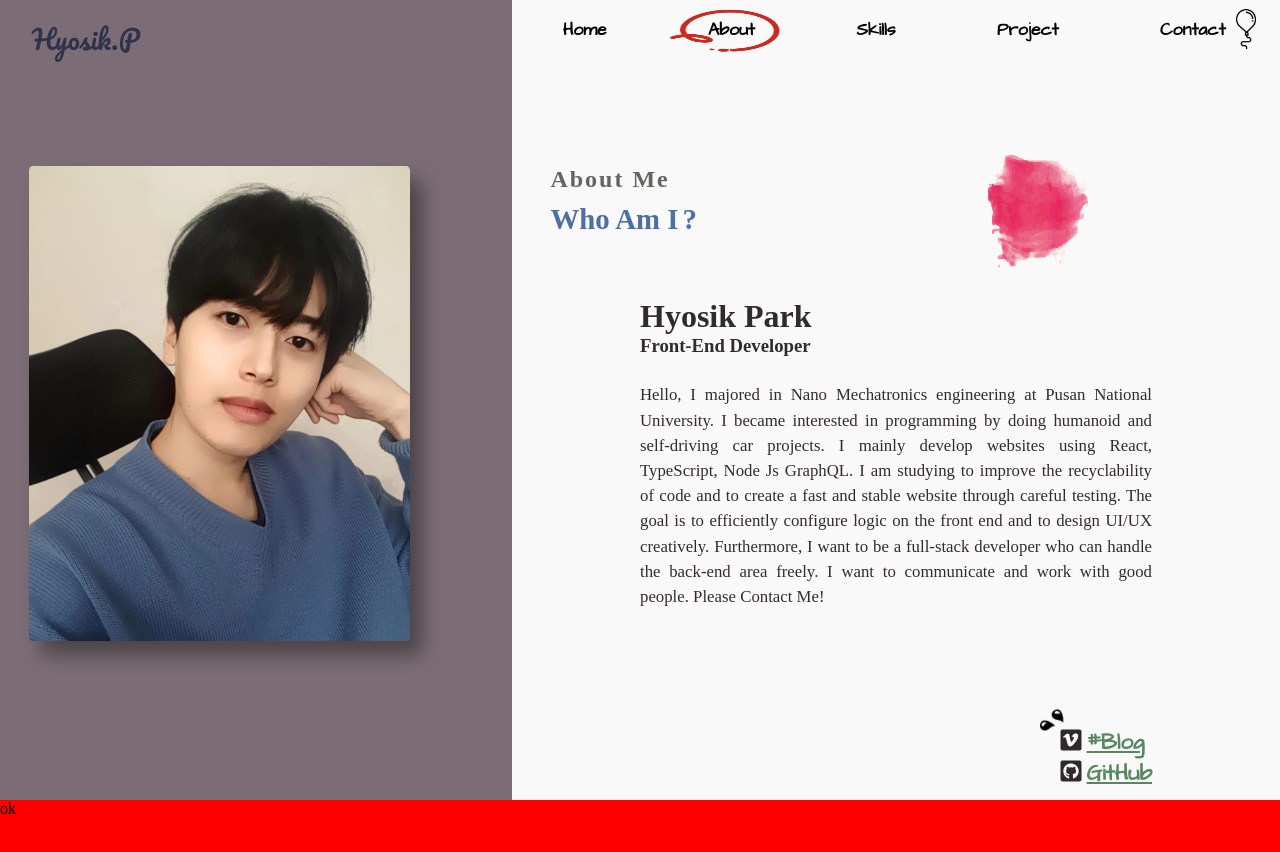
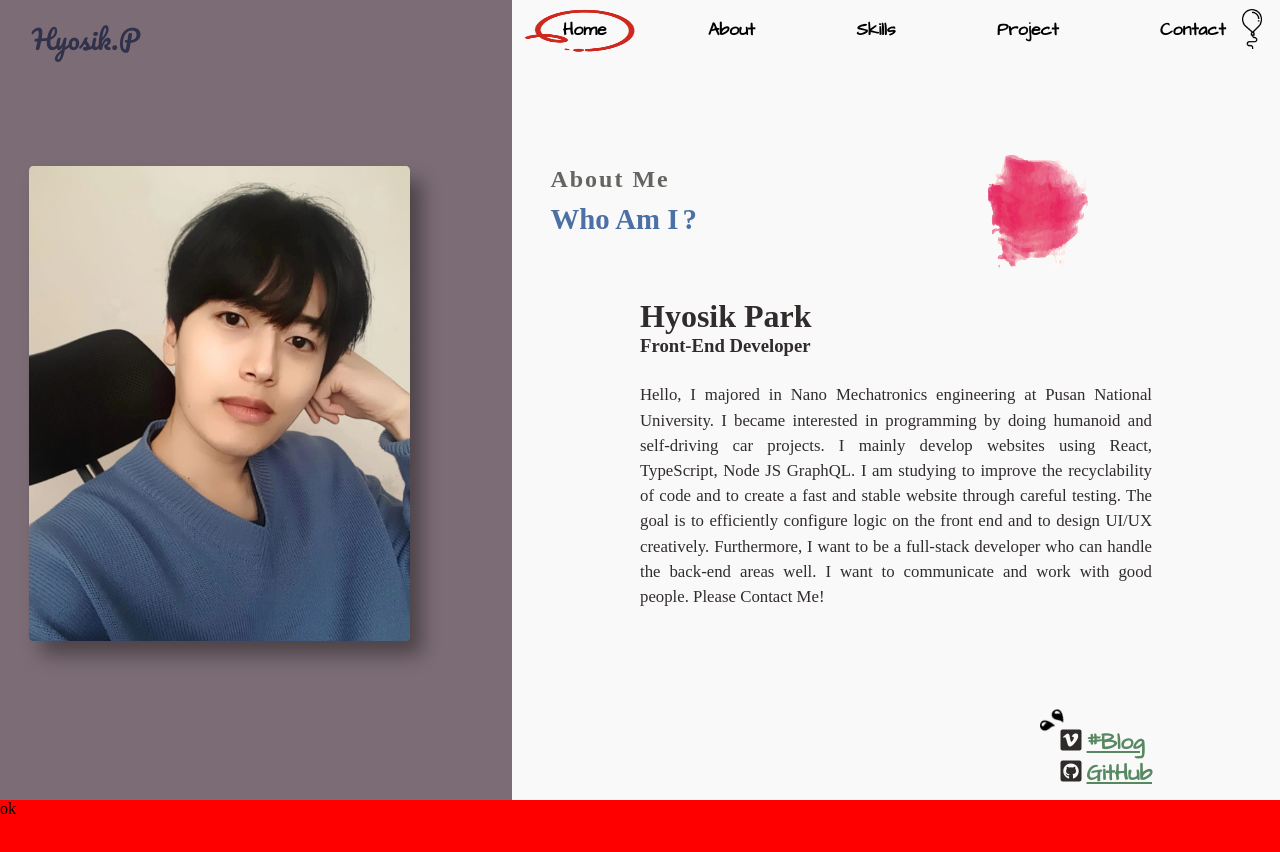
Before and after one commit to HyosikPark/Hyosik, a React (Create React App) app: page / in a window 1280 px wide. Both pictures are taken after a click on the item "Home". Shown: the top 852 px of the page. Built offline with nearby package versions, Linux system fonts and the light colour scheme.

Commit message:
'end-about'

```diff
--- a/src/components/NavBar.scss
+++ b/src/components/NavBar.scss
@@ -39,7 +39,15 @@
     height: 60px;
     display: flex;
     justify-content: flex-end;
-
+    .balloon {
+      position: absolute;
+      width: 40px;
+      height: 40px;
+      top: 15%;
+      right: 1%;
+      opacity: 1;
+      cursor: default;
+    }
     @include tablet {
       display: none;
     }
@@ -67,6 +75,7 @@
       align-items: center;
       margin: 0;
       width: 100%;
+
       &:hover {
         text-decoration: underline;
       }
@@ -87,15 +96,15 @@
     &:hover {
       text-decoration: underline;
     }
-    &.contact {
-      margin-right: 5%;
-      .balloon {
+    &.home {
+      position: relative;
+      .red-circle {
         position: absolute;
-        width: 40px;
-        height: 40px;
-        top: 15%;
-        opacity: 1;
-        cursor: default;
+        top: 4px;
+        left: -24px;
+        width: 120px;
+        height: 50px;
+        z-index: -1;
       }
     }
     &.about {
@@ -109,5 +118,39 @@
         z-index: -1;
       }
     }
+    &.skills {
+      position: relative;
+      .red-circle {
+        position: absolute;
+        top: 4px;
+        left: -24px;
+        width: 120px;
+        height: 50px;
+        z-index: -1;
+      }
+    }
+    &.project {
+      position: relative;
+      .red-circle {
+        position: absolute;
+        top: 4px;
+        left: -18px;
+        width: 120px;
+        height: 50px;
+        z-index: -1;
+      }
+    }
+    &.contact {
+      position: relative;
+      margin-right: 5%;
+      .red-circle {
+        position: absolute;
+        top: 4px;
+        left: -20px;
+        width: 120px;
+        height: 50px;
+        z-index: -1;
+      }
+    }
   }
 }
--- a/src/components/NavBar.tsx
+++ b/src/components/NavBar.tsx
@@ -4,6 +4,24 @@ import './NavBar.scss';
 const NavBar = () => {
   const [sideBar, setSideBar] = useState(false);
   const [changeClassName, setChangeClassName] = useState(false);
+  const [Circle, setCircle] = useState({
+    home: false,
+    about: true,
+    skills: false,
+    project: false,
+    contact: false,
+  });
+
+  const displayCircle = useCallback((e) => {
+    setCircle({
+      home: false,
+      about: false,
+      skills: false,
+      project: false,
+      contact: false,
+      [e.target.className]: true,
+    });
+  }, []);
 
   const toggleSideBar = useCallback(() => {
     setSideBar((prev) => !prev);
@@ -40,17 +58,37 @@ const NavBar = () => {
         className={changeClassName ? 'sidebar' : 'nav-list'}
         style={sideBar ? { height: '40vh' } : undefined}
       >
-        <li className='home'>Home</li>
-        <li className='about'>
+        <li className='home' onClick={displayCircle}>
+          Home
+          {Circle.home && (
+            <img className='red-circle' src='./img/red-circle.png' alt='' />
+          )}
+        </li>
+        <li className='about' onClick={displayCircle}>
           About
-          <img className='red-circle' src='./img/red-circle.png' alt='' />
+          {Circle.about && (
+            <img className='red-circle' src='./img/red-circle.png' alt='' />
+          )}
         </li>
-        <li className='skills'>Skills</li>
-        <li className='project'>Project</li>
-        <li className='contact'>
+        <li className='skills' onClick={displayCircle}>
+          Skills
+          {Circle.skills && (
+            <img className='red-circle' src='./img/red-circle.png' alt='' />
+          )}
+        </li>
+        <li className='project' onClick={displayCircle}>
+          Project
+          {Circle.project && (
+            <img className='red-circle' src='./img/red-circle.png' alt='' />
+          )}
+        </li>
+        <li className='contact' onClick={displayCircle}>
           Contact
-          <img className='balloon' src='./img/balloon.png' alt='' />
+          {Circle.contact && (
+            <img className='red-circle' src='./img/red-circle.png' alt='' />
+          )}
         </li>
+        <img className='balloon' src='./img/balloon.png' alt='' />
       </ul>
       <i
         onClick={toggleSideBar}
--- a/src/components/Profile.scss
+++ b/src/components/Profile.scss
@@ -55,6 +55,9 @@
         margin-left: 10%;
         position: static;
       }
+      @include mobile {
+        font-size: 0.8rem;
+      }
       .info-about {
         color: rgb(100, 100, 96);
         position: absolute;
@@ -89,6 +92,10 @@
           top: 20%;
           right: 25%;
         }
+        @include mobile {
+          width: 70px;
+          height: 80px;
+        }
       }
     }
     .info-text {
@@ -104,6 +111,9 @@
       }
       @include L-mobile {
         position: static;
+      }
+      @include mobile {
+        font-size: 0.7rem;
       }
 
       .introduce {
@@ -139,7 +149,11 @@
         @include tablet {
           font-size: 0.5rem;
         }
-        .tech-blog {
+        h1 {
+          transition: transform 0.5s;
+          &:hover {
+            transform: scale(1.2);
+          }
           .water-drop1 {
             position: absolute;
             left: -23%;
@@ -161,6 +175,7 @@
           color: rgba(31, 97, 45, 0.747);
           text-decoration: underline;
         }
+
         i {
           font-size: 24px;
           margin-right: 5px;
--- a/src/components/Profile.tsx
+++ b/src/components/Profile.tsx
@@ -25,12 +25,12 @@ const Profile = () => {
               Hello, I majored in Nano Mechatronics engineering at Pusan
               National University. I became interested in programming by doing
               humanoid and self-driving car projects. I mainly develop websites
-              using React, TypeScript, Node Js GraphQL. I am studying to improve
+              using React, TypeScript, Node JS GraphQL. I am studying to improve
               the recyclability of code and to create a fast and stable website
               through careful testing. The goal is to efficiently configure
               logic on the front end and to design UI/UX creatively.
               Furthermore, I want to be a full-stack developer who can handle
-              the back-end area freely. I want to communicate and work with good
+              the back-end areas well. I want to communicate and work with good
               people. Please Contact Me!
             </p>
           </div>
```
